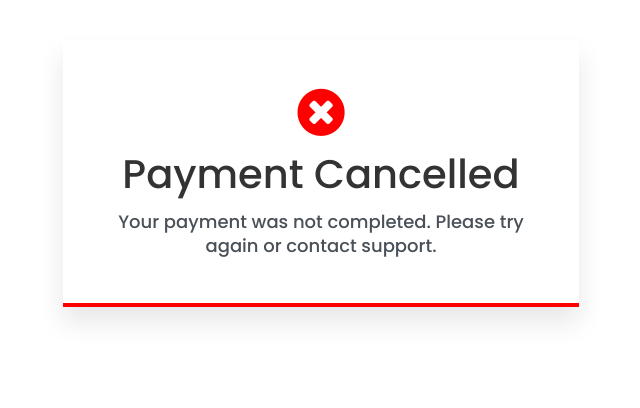
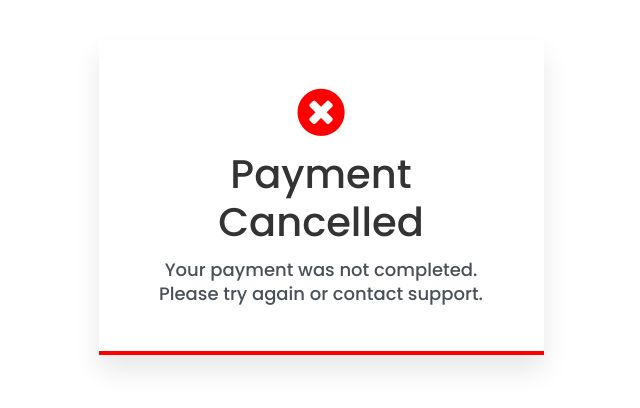
Before and after one commit to MdMonirHossan/aamarPay-django-task-MdMonirHossan, a Django app: template templates/payment_cancel.html in a window 1280 px wide. Shown: the top 408 px of the page, without its empty margins (319-959 px from the left). Run offline with Django 4.2, Linux system fonts and the light colour scheme; the template is opened without the code that fills it, so the values that code supplies are empty; some libraries are stand-ins or nearby versions.

Commit message:
Working on cancel & failed page design"

```diff
--- a/templates/payment_cancel.html
+++ b/templates/payment_cancel.html
@@ -2,6 +2,7 @@
 {% load static %}
 
 {% block content %}
+<div class="container">
     <div class="row justify-content-center">
         <div class="col-md-5">
             <div class="message-box _success _failed">
--- a/templates/payment_failed.html
+++ b/templates/payment_failed.html
@@ -2,6 +2,7 @@
 {% load static %}
 
 {% block content %}
+<div class="container">
     <div class="row justify-content-center">
         <div class="col-md-5">
             <div class="message-box _success _failed">
--- a/templates/payment_success.html
+++ b/templates/payment_success.html
@@ -14,5 +14,5 @@
             </div>
         </div>
     </div>
-    <hr>
+</div>
     {% endblock %}
```
Also changed, not shown: static/css/styles.css (line endings or trailing spaces). Lines whose indentation alone changed are shown as unchanged.
